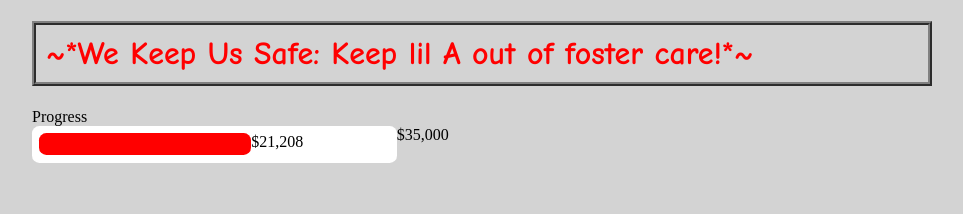
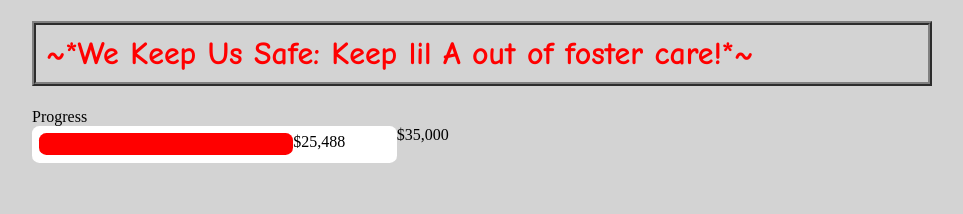
Before and after one commit to pgarrison/legal-fundraiser, a plain HTML site: page index.html in a window 1280 px wide. Shown: the top 214 px of the page, without its empty margins (158-1121 px from the left). Drawn offline with Linux system fonts and the light colour scheme; no server answers; a script that the page names is missing.

Commit message:
Update amount

```diff
--- a/index.html
+++ b/index.html
@@ -36,7 +36,7 @@
         #bar-inner {
             background-color: red;
             border-radius: 1ex;
-            width: 212px;
+            width: 254px;
         }
         .reward {
             margin-bottom: 5px;
@@ -146,7 +146,7 @@
         <div style="display: flex; flex-direction: row">
             <div id=bar-outer class=bar-part>
                 <div style="display: flex; flex-direction: row">
-                    <div id=bar-inner class=bar-part></div><div class=bar-part>$21,208</div>
+                    <div id=bar-inner class=bar-part></div><div class=bar-part>$25,488</div>
                 </div>
             </div>$35,000
         </div>
```
